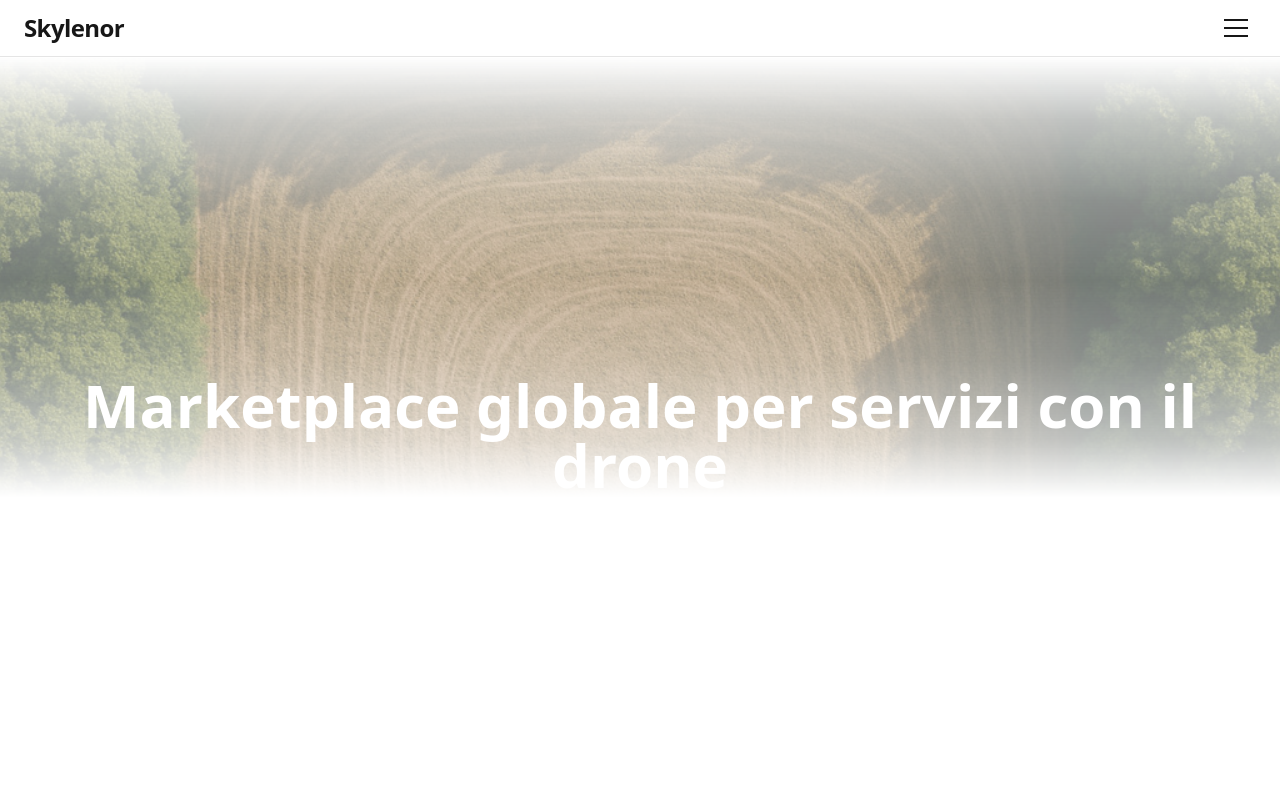
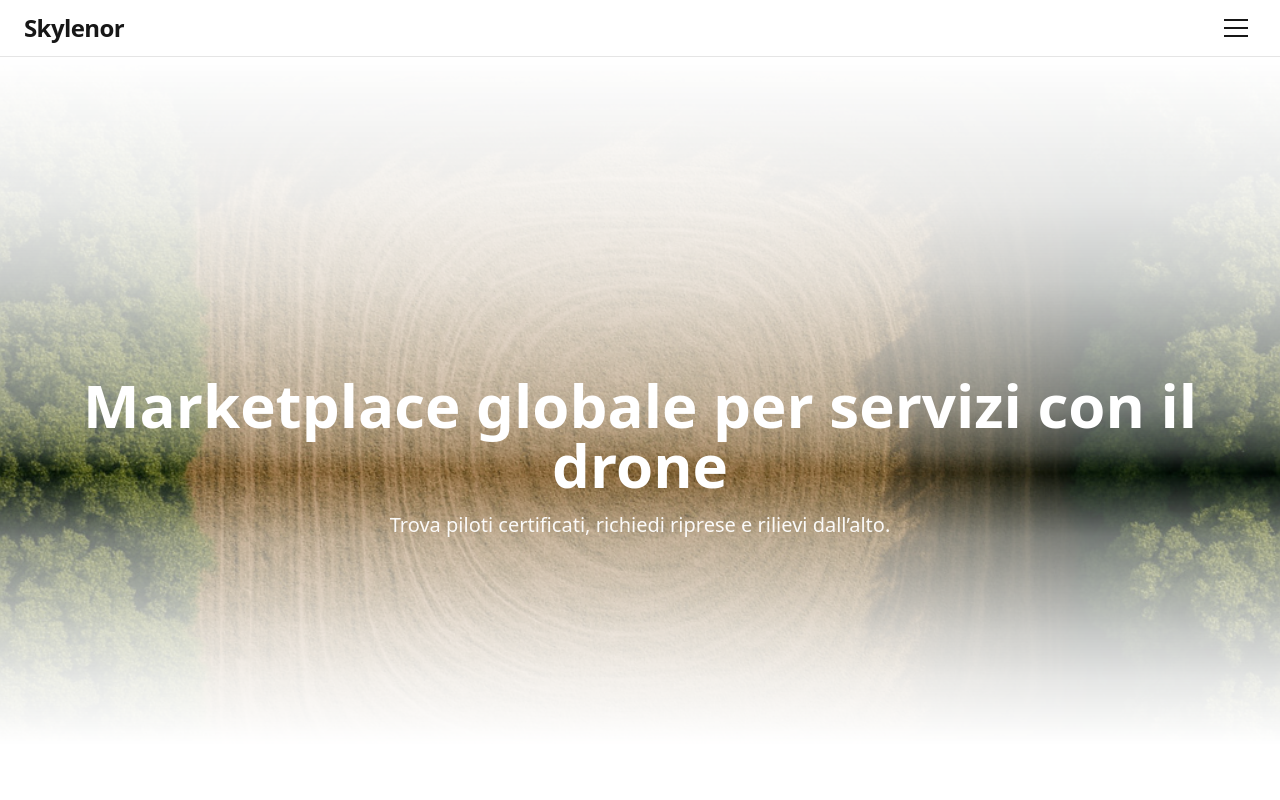
Before and after one commit to alessiomarciano007-prog/skylenor, a Next.js app: page / in a window 1280 px wide. Shown: the top 800 px of the page. Built offline with nearby package versions, Linux system fonts and the light colour scheme.

Commit message:
Update Section.tsx

```diff
--- a/app/components/Section.tsx
+++ b/app/components/Section.tsx
@@ -11,13 +11,21 @@ export default function Section({ children, className, fade = 180 }: Props) {
   // Gradiente molto più morbido e distribuito
 const mask = `linear-gradient(
   to bottom,
-  rgba(0,0,0,0) 0%,
-  rgba(0,0,0,0.25) 8%,
-  rgba(0,0,0,0.45) 18%,
-  rgba(0,0,0,0.55) 28%,
-  rgba(0,0,0,0.45) 38%,
-  rgba(0,0,0,0.25) 48%,
-  rgba(0,0,0,0) 55%
+        rgba(255,255,255,0)   0%,
+        rgba(255,255,255,0.10) 18%,
+        rgba(255,255,255,0.22) 28%,
+        rgba(255,255,255,0.38) 36%,
+        rgba(255,255,255,0.55) 44%,
+        rgba(255,255,255,0.78) 49%,
+        rgba(255,255,255,0.95) 51%,
+        #ffffff                 52%,
+        rgba(255,255,255,0.95) 53%,
+        rgba(255,255,255,0.78) 56%,
+        rgba(255,255,255,0.55) 60%,
+        rgba(255,255,255,0.38) 66%,
+        rgba(255,255,255,0.22) 72%,
+        rgba(255,255,255,0.10) 78%,
+        rgba(255,255,255,0)   86%
 )`;
 
   return (
```
